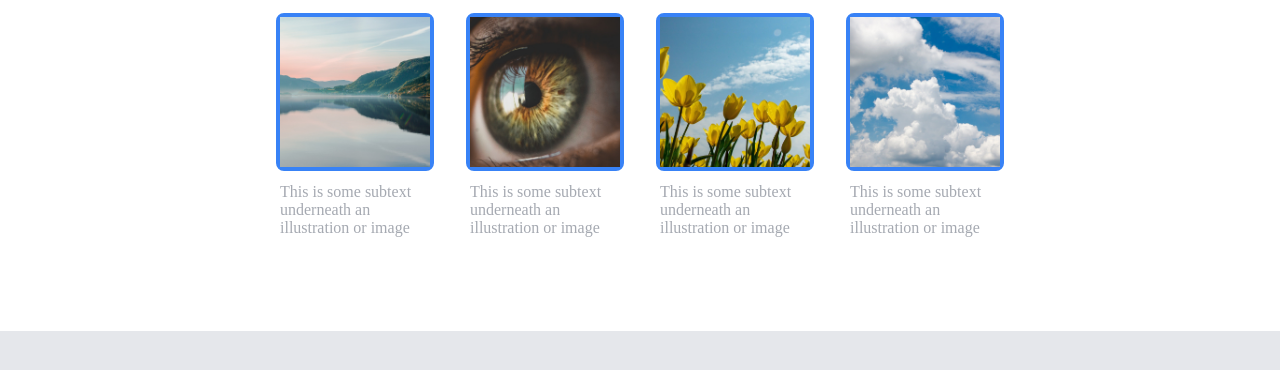
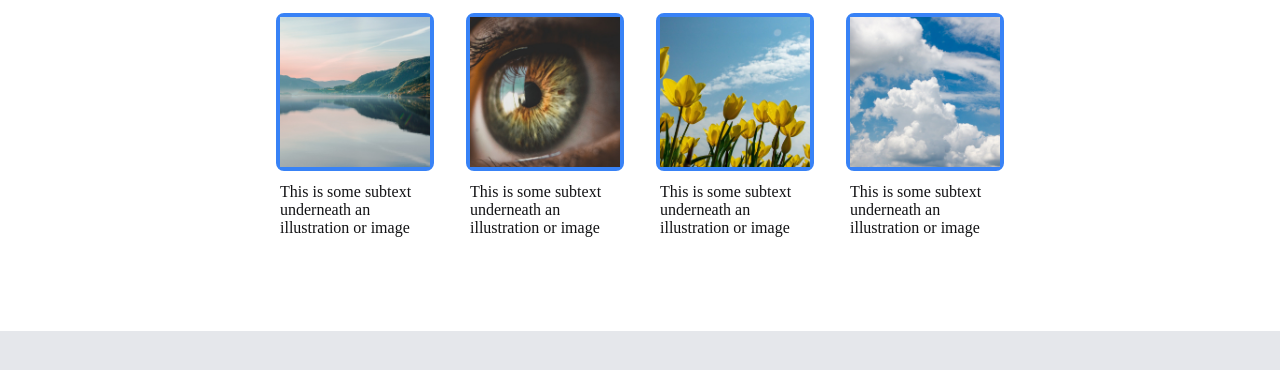
Before and after one commit to newtonharry/odin-landing-page, a plain HTML site: page index.html in a window 1280 px wide. Shown: the part 684-1054 px from the top of the page. Drawn offline with Linux system fonts and the light colour scheme.

Commit message:
Updated colour

```diff
--- a/style.css
+++ b/style.css
@@ -53,7 +53,7 @@ body {
   object-fit: cover;
 }
 .card-text {
-  color: #a5a9b1;
+  color: #121214;
 }
 
 .header-logo {
```
